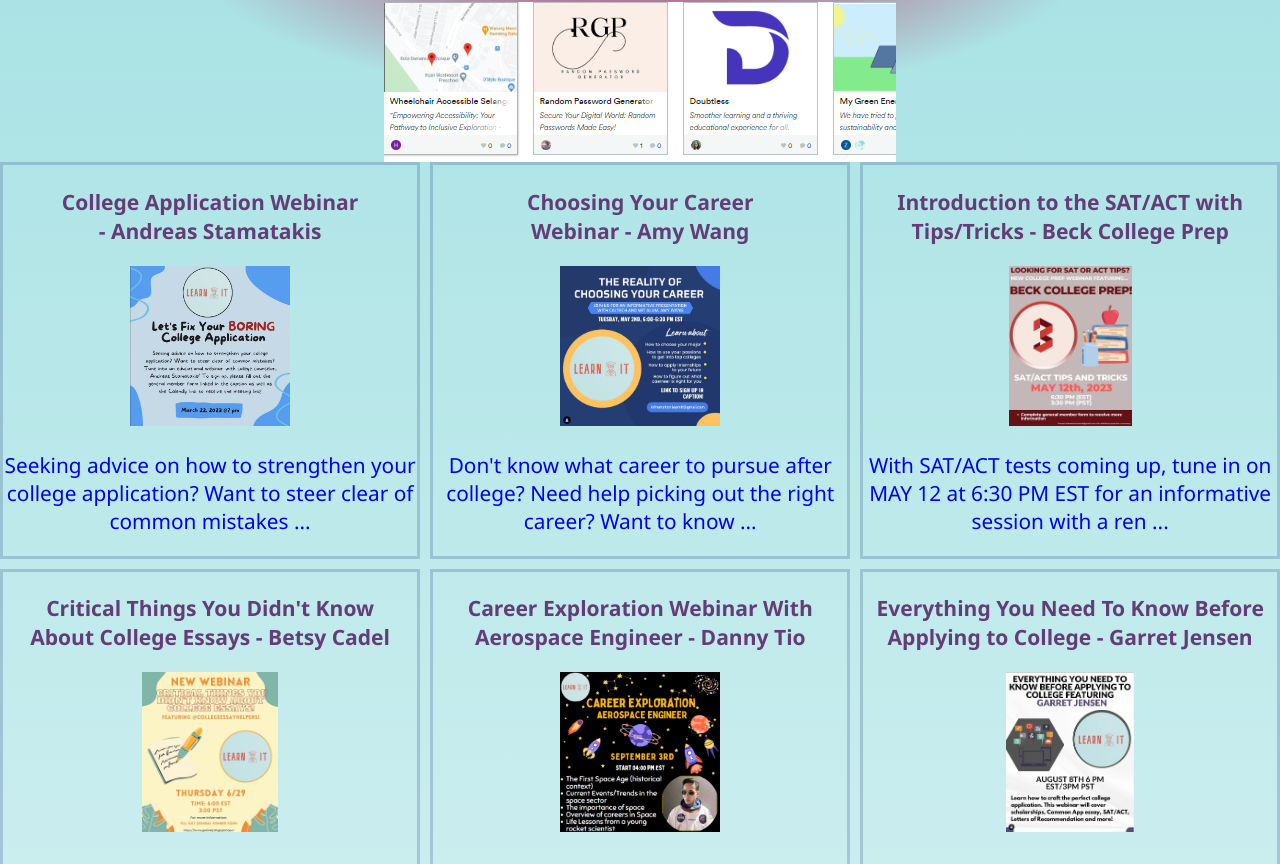
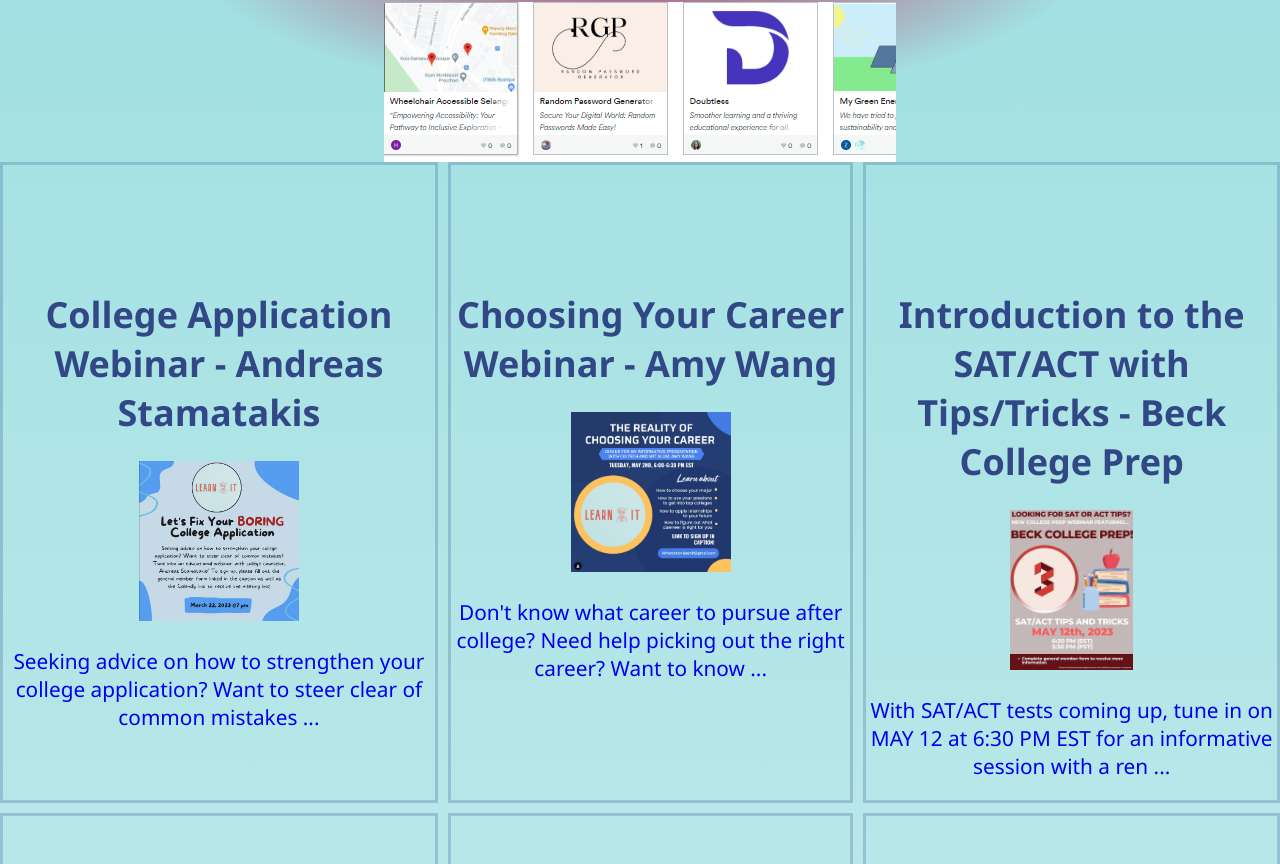
Before and after one commit to ArnavTheSharma/Learn-It-Website, a React (Create React App) app: page /events in a window 1280 px wide. Shown: the part 776-1640 px from the top of the page. Built offline with nearby package versions, Linux system fonts and the light colour scheme; no server answers.

Commit message:
Hiding comments section - still needs testing

```diff
--- a/src/components/EventsList.js
+++ b/src/components/EventsList.js
@@ -5,7 +5,7 @@ const EventsList = ( {events} ) => {
         <>
             {events.map(event => (
             <Link key={event.name}  className="event-list-item" to={`/events/${event.name}`}>
-                <h3>{event.title}</h3>
+                <h1>{event.title}</h1>
                 <img src={event.image}></img>
                 <p>{event.content[0].substring(0, 100)} ...</p>
             </Link>
--- a/src/pages/eventsPage/EventsPage.js
+++ b/src/pages/eventsPage/EventsPage.js
@@ -55,12 +55,12 @@ function EventsPage() {
             <img alt="event-img" className="eventImg" src={event.image}></img>
 
 
-            { user
+            {/* { user
                 ? <AddCommentForm
                     eventName={eventId}
                     onEventUpdated={updatedEvent => setEventInfo(updatedEvent)} />
                 : <button style={{ "margin-left": "100px"}} onClick={()=> {navigate('/login')}}>Log in to Comment</button>}
-            <CommentsList comments={eventInfo.comments} />
+            <CommentsList comments={eventInfo.comments} /> */}
         </div>
     );
 }
```
